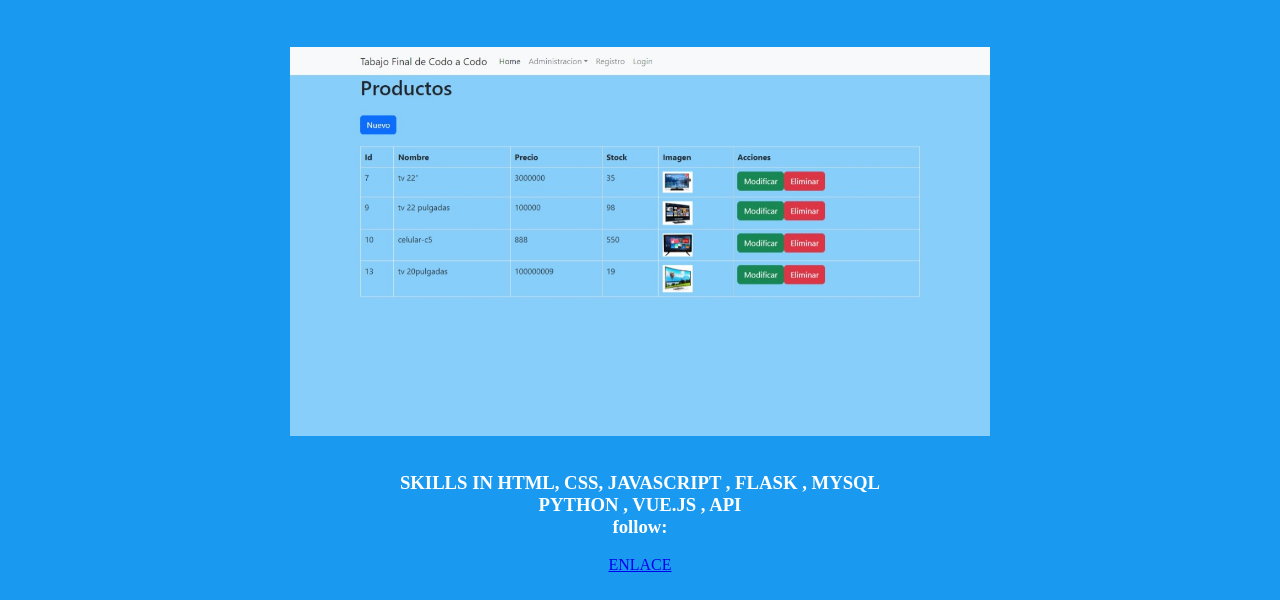
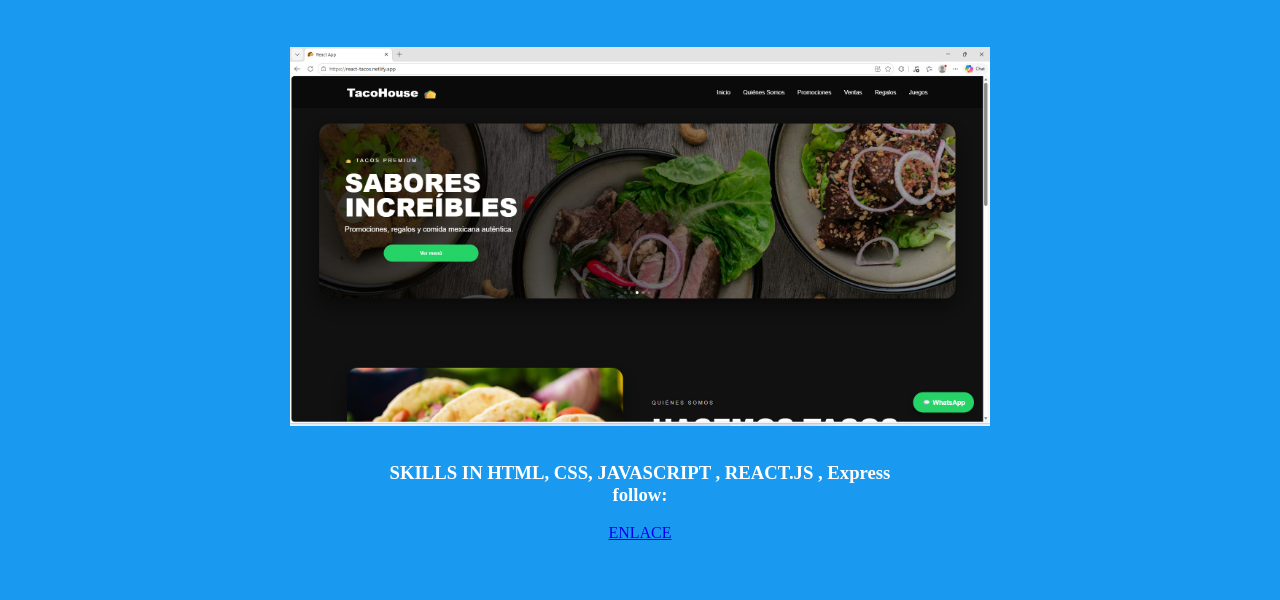
Before and after one commit to tincho8919/MYPORTFOLIO, a plain HTML site: page PAGE/PROJECTS.HTML in a window 1280 px wide. Shown: the part 200-800 px from the top of the page. Drawn offline with Linux system fonts and the light colour scheme.

Commit message:
nuevo proyecto

```diff
--- a/PAGE/PROJECTS.HTML
+++ b/PAGE/PROJECTS.HTML
@@ -43,6 +43,16 @@
     <section>
         <main>
             <h1 class="t">PROJECTS</h1>
+            <div class="card">
+                <img src="../IMAGENES/proyectos/20260603_181634.jpg" alt="proyecto" class="img">
+                <br>
+                <h2></h2>
+                <br>
+                <h3>SKILLS IN HTML, CSS, JAVASCRIPT , REACT.JS , Express</h3>
+                <h3>follow:</h3>
+                <br>
+                <a href="https://react-tacos.netlify.app/" target="_blank">ENLACE</a>
+            </div>
             <div class="card">
                 <img src="../IMAGENES/proyectos/Captura de pantalla_4-7-2024_53416_codoacodotpfm.netlify.app.jpeg" alt="proyecto" class="img">
                 <br>
```
Also changed, not shown: IMAGENES/proyectos/20260603_181634.jpg (added).
